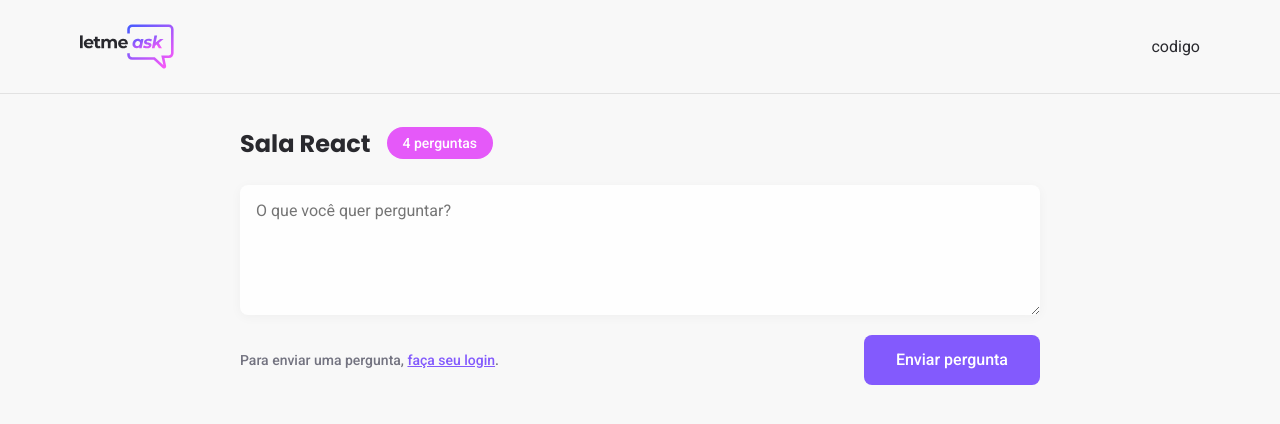
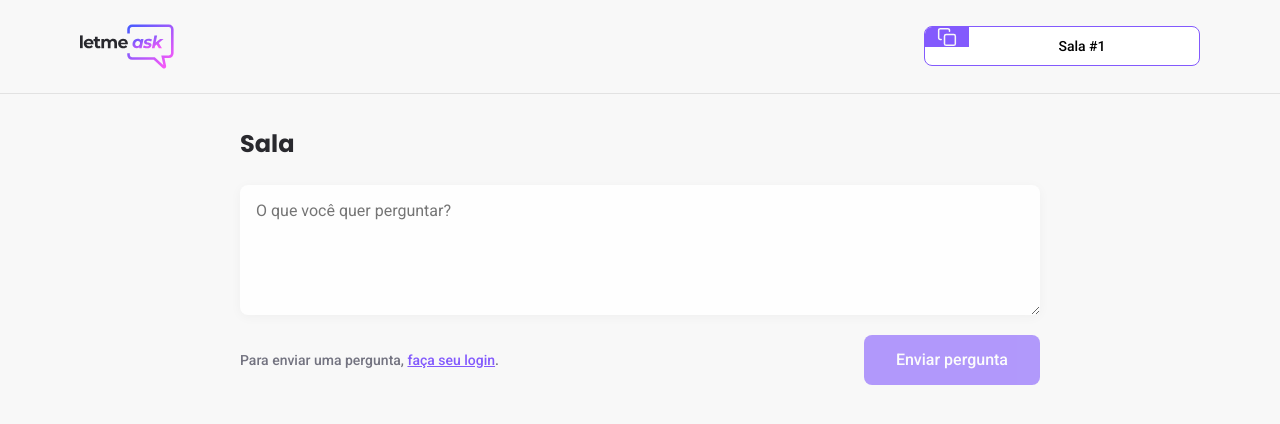
Before and after one commit to aleucilima/letmeask-nlw, a React (Create React App) app: page /rooms/1 in a window 1280 px wide. Shown: the top 424 px of the page. Built offline with nearby package versions, Linux system fonts and the light colour scheme; no server answers; the database is empty.

Commit message:
Letmeask

```diff
--- a/src/App.tsx
+++ b/src/App.tsx
@@ -1,4 +1,3 @@
-import { createContext, useState, useEffect } from 'react'
 import { BrowserRouter, Route, Switch } from 'react-router-dom'
 
 import { Home } from "./pages/Home"
--- /dev/null
+++ b/src/components/RoomCode.tsx
@@ -0,0 +1,22 @@
+import copyImg from '../assets/images/copy.svg'
+
+import '../styles/room-code.scss'
+
+type RoomCodeProps = {
+  code: string
+}
+
+export function RoomCode(props: RoomCodeProps) {
+  function copyRoomCodeToClipboard() {
+    navigator.clipboard.writeText(props.code)
+  }
+
+  return (
+    <button className="room-code" onClick={copyRoomCodeToClipboard}>
+      <div>
+        <img src={copyImg} alt="Copy room code" />
+      </div>
+      <span>Sala #{props.code}</span>
+    </button>
+  )
+}
--- a/src/pages/NewRoom.tsx
+++ b/src/pages/NewRoom.tsx
@@ -18,7 +18,7 @@
   async function handleCreateRoom(event: FormEvent) {
     event.preventDefault()
 
-    if(newRoom.trim() == '' ) {
+    if(newRoom.trim() === '' ) {
       return
     }
 
--- a/src/pages/Room.tsx
+++ b/src/pages/Room.tsx
@@ -1,33 +1,133 @@
+import { useEffect } from 'react';
+import { useState, FormEvent } from 'react';
+import { useParams } from 'react-router-dom'
+
 import logoImg from '../assets/images/logo.svg';
 import { Button } from '../components/Button';
+import { RoomCode } from '../components/RoomCode';
+import { useAuth } from '../hooks/useAuth';
+import { database } from '../services/firebase';
 
 import '../styles/room.scss'
 
+type FirebaseQuestions = Record<string, {
+  author: {
+    name: string
+    avatar: string
+  }
+  content: string
+  isAnswered: boolean
+  isHighlighted: boolean
+}>
+
+type Question = {
+  id: string,
+  author: {
+    name: string
+    avatar: string
+  }
+  content: string
+  isAnswered: boolean
+  isHighlighted: boolean
+}
+
+type RoomParams = {
+  id: string
+}
+
 export function Room() {
+  const { user } = useAuth()
+  const params = useParams<RoomParams>()
+  const [newQuestion, setNewQuestion] = useState('')
+  const [questions, setQuestions] = useState<Question[]>([])
+  const [title, setTitle] = useState('')
+
+  const roomId = params.id
+
+  useEffect(() => {
+    const roomRef = database.ref(`rooms/${roomId}`)
+
+    roomRef.on('value', room => {
+      const databaseRoom = room.val()
+      const firebaseQuestions: FirebaseQuestions = databaseRoom.questions ?? {}
+
+      const parsedQuestions = Object.entries(firebaseQuestions).map(([key, value]) => {
+        return {
+          id: key,
+          content: value.content,
+          author: value.author,
+          isHighlighted: value.isHighlighted,
+          isAnswered: value.isAnswered
+        }
+      })
+
+      setTitle(databaseRoom.title)
+      setQuestions(parsedQuestions)
+    })
+  }, [roomId])
+
+  async function handleSendQuestion(event: FormEvent) {
+    event.preventDefault()
+
+    if (newQuestion.trim() === '') {
+      return
+    }
+
+    if(!user) {
+      /* Implementar React-Hot-Toast */
+      throw new Error('You must be logged in')
+    }
+
+    const question = {
+      content: newQuestion,
+      author: {
+        name: user.name,
+        avatar: user.avatar
+      },
+      isHighlighted: false,
+      isAnswered: false
+    }
+
+    await database.ref(`rooms/${roomId}/questions`).push(question)
+
+    setNewQuestion('')
+  }
+
   return (
     <div id="page-room">
       <header>
         <div className="content">
           <img src={logoImg} alt="Letmeask" />
-          <div>codigo</div>
+          <RoomCode code={roomId}/>
         </div>
       </header>
 
       <main>
         <div className="room-title">
-          <h1>Sala React</h1>
-          <span>4 perguntas</span>
+          <h1>Sala {title}</h1>
+          { questions.length > 0 && <span>{questions.length} pergunta(s)</span>}
         </div>
 
-        <form>
+        <form onSubmit={handleSendQuestion}>
           <textarea
             placeholder="O que você quer perguntar?"
+            onChange={event => setNewQuestion(event.target.value)}
+            value={newQuestion}
           />
           <div className="form-footer">
-            <span>Para enviar uma pergunta, <button>faça seu login</button>.</span>
-            <Button type="submit">Enviar pergunta</Button>
+            { user ? (
+              <div className="user-info">
+                <img src={user.avatar} alt={user.name} />
+                <span>{user.name}</span>
+              </div>
+            ) : (
+              <span>Para enviar uma pergunta, <button>faça seu login</button>.</span>
+            )}
+            <Button type="submit" disabled={!user}>Enviar pergunta</Button>
           </div>
         </form>
+
+
       </main>
     </div>
   )
--- /dev/null
+++ b/src/styles/room-code.scss
@@ -0,0 +1,29 @@
+.room-code {
+  height: 40px;
+  border-radius: 8px;
+  overflow: hidden;
+
+  background: #fff;
+  border: 1px solid #835afd;
+  cursor: pointer;
+
+  display: flex;
+
+  div{
+    background: #835afd;
+    padding: 0 12px;
+    display: flex;
+    justify-content: center;
+    align-items: center;
+  }
+
+  span {
+    display: block;
+    align-self: center;
+    flex: 1;
+    padding: 0 16px 0 12px;
+    width: 230px;
+    font-size: 14px;
+    font-weight: 500;
+  }
+}
--- a/src/styles/room.scss
+++ b/src/styles/room.scss
@@ -60,7 +60,25 @@
         align-items: center;
         margin-top: 16px;
 
-        span {
+        .user-info {
+          display: flex;
+          align-items: center;
+
+          img {
+            width: 32px;
+            height: 32px;
+            border-radius: 50%;
+          }
+
+          span {
+            margin-left: 8px;
+            color: #29292e;
+            font-weight: 500;
+            font-size: 14px;
+          }
+        }
+
+        > span {
           font-size: 14px;
           color: #737380;
           font-weight: 500;
```
